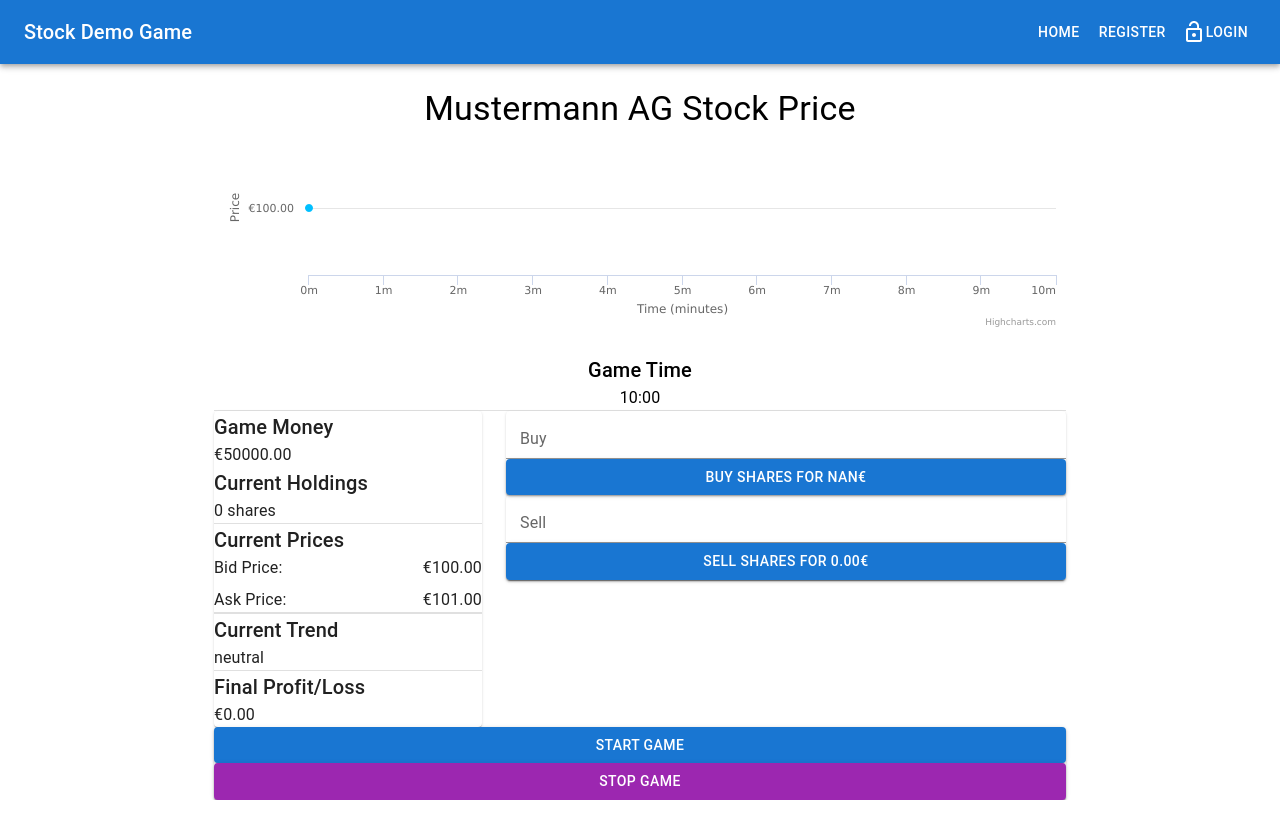
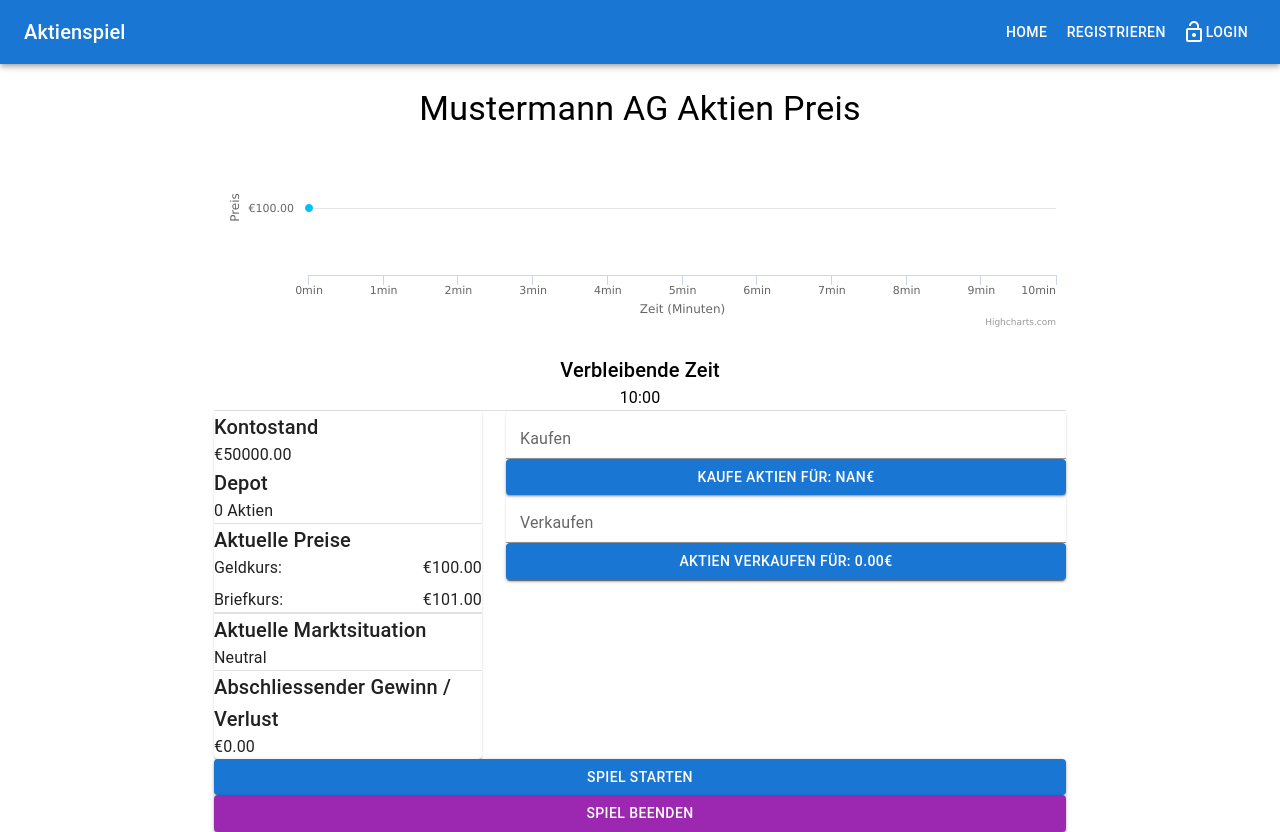
Before and after one commit to ckeck-ck/stockdemogame, a React (Create React App) app: page /dashboard in a window 1280 px wide. Before the commit the page ends 800 px from the top, so only its background shows below. Built offline with nearby package versions, Linux system fonts and the light colour scheme.

Commit message:
Changed english to german

```diff
--- a/src/components/Dashboard.js
+++ b/src/components/Dashboard.js
@@ -20,7 +20,7 @@ function Dashboard() {
   const [spread, setSpread] = useState(1);
   const [gameMoney, setGameMoney] = useState(50000);
   const [stockHoldings, setStockHoldings] = useState(0);
-  const [currentTrend, setCurrentTrend] = useState("neutral");
+  const [currentTrend, setCurrentTrend] = useState("Neutral");
   const [profitLoss, setProfitLoss] = useState(0);
   const [askPrice, setAskPrice] = useState(0);
   const [bidPrice, setBidPrice] = useState(0);
@@ -33,7 +33,7 @@ function Dashboard() {
   const [initialPrice, setInitialPrice] = useState(100);
   const [initialAskPrice, setInitialAskPrice] = useState(100);
   const [initialBidPrice, setInitialBidPrice] = useState(99);
-  const [initialTrend, setInitialTrend] = useState("neutral");
+  const [initialTrend, setInitialTrend] = useState("Neutral");
   const [sellOrder, setSellOrder] = useState(0);
   const [buyOrder, setBuyOrder] = useState(0);
   const [finalProfitLoss, setFinalProfitLoss] = useState(0);
@@ -58,20 +58,20 @@ function Dashboard() {
     },
     xAxis: {
       title: {
-        text: "Time (minutes)",
+        text: "Zeit (Minuten)",
       },
       min: 0,
       max: 10,
       tickInterval: 1,
       labels: {
         formatter: function () {
-          return this.value + "m";
+          return this.value + "min";
         },
       },
     },
     yAxis: {
       title: {
-        text: "Price",
+        text: "Preis",
       },
       labels: {
         formatter: function () {
@@ -99,12 +99,12 @@ function Dashboard() {
     },
     series: [
       {
-        name: "Bid Price",
+        name: "Briefkurs",
         data: stockData.map((d) => [d.time / 60, d.price]),
         color: "#00bfff",
       },
       {
-        name: "Ask Price",
+        name: "Geldkurs",
         data: stockData.map((d) => [d.time / 60, d.askPrice]),
         color: "#000000",
       },
@@ -136,11 +136,11 @@ function Dashboard() {
     const previousPrice = lastThreePrices[1];
     const priceBeforeThat = lastThreePrices[0];
     if (currentPrice < previousPrice && previousPrice < priceBeforeThat) {
-      setCurrentTrend("bearish");
+      setCurrentTrend("Bärenmarkt");
     } else if (currentPrice > previousPrice && previousPrice > priceBeforeThat) {
-      setCurrentTrend("bullish");
+      setCurrentTrend("Bullenmarkt");
     } else {
-      setCurrentTrend("neutral");
+      setCurrentTrend("Neutral");
     }
   }, [spread, stockData])
 
@@ -164,11 +164,11 @@ function Dashboard() {
 
       // update current trend
       if (newPrice > stockData[stockData.length - 1].price) {
-        setCurrentTrend("bullish");
+        setCurrentTrend("Bullenmarkt");
       } else if (newPrice < stockData[stockData.length - 1].price) {
-        setCurrentTrend("bearish");
+        setCurrentTrend("Bärenmarkt");
       } else {
-        setCurrentTrend("neutral");
+        setCurrentTrend("Neutral");
       }
 
       // update bid and ask prices
@@ -241,11 +241,11 @@ function Dashboard() {
 
           // update current trend
           if (newPrice > stockData[stockData.length - 1].price) {
-            setCurrentTrend("bullish");
+            setCurrentTrend("Bullenmarkt");
           } else if (newPrice < stockData[stockData.length - 1].price) {
-            setCurrentTrend("bearish");
+            setCurrentTrend("Bärenmarkt");
           } else {
-            setCurrentTrend("neutral");
+            setCurrentTrend("Neutral");
           }
 
           // add new data point to time series
@@ -366,33 +366,33 @@ function Dashboard() {
     <Container maxWidth="md">
       <Box mt={3}>
         <Typography variant="h4" align="center" >
-          Mustermann AG Stock Price
+          Mustermann AG Aktien Preis
         </Typography>
         <HighchartsReact highcharts={Highcharts} options={chartOptions} ref={chartRef} />
       </Box>
       <Box mt={3}>
-        <Typography variant="h6" align="center">Game Time</Typography>
+        <Typography variant="h6" align="center">Verbleibende Zeit</Typography>
         <Typography align="center">{`${Math.floor(gameTime / 60).toString().padStart(2, "0")}:${(gameTime % 60).toString().padStart(2, "0")}`}</Typography>
         <Divider />
       </Box>
       <Grid container spacing={3}>
         <Grid item xs={12} md={4}>
           <Paper style={{ display: "block" }}>
-            <Typography variant="h6">Game Money</Typography>
+            <Typography variant="h6">Kontostand</Typography>
             <Typography>€{gameMoney.toFixed(2)}</Typography>
-            <Typography variant="h6">Current Holdings</Typography>
-            <Typography>{stockHoldings} shares</Typography>
+            <Typography variant="h6">Depot</Typography>
+            <Typography>{stockHoldings} Aktien</Typography>
             <Divider />
-            <Typography variant="h6">Current Prices</Typography>
+            <Typography variant="h6">Aktuelle Preise</Typography>
             <Grid container spacing={1}>
               <Grid item xs={6}>
-                <Typography>Bid Price:</Typography>
+                <Typography>Geldkurs:</Typography>
               </Grid>
               <Grid item xs={6}>
                 <Typography align="right">€{bidPrice.toFixed(2)}</Typography>
               </Grid>
               <Grid item xs={6}>
-                <Typography>Ask Price:</Typography>
+                <Typography>Briefkurs:</Typography>
               </Grid>
               <Grid item xs={6}>
                 <Typography align="right">€{askPrice.toFixed(2)}</Typography>
@@ -400,19 +400,19 @@ function Dashboard() {
             </Grid>
             <Divider />
             <Divider />
-            <Typography variant="h6">Current Trend</Typography>
+            <Typography variant="h6">Aktuelle Marktsituation</Typography>
             <Typography>{currentTrend}</Typography>
             <Divider />
             {gameRunning ? (
               <>
-                <Typography variant="h6">Profit/Loss</Typography>
+                <Typography variant="h6">Gewinn/Verlust</Typography>
                 <Typography style={{ color: gameMoney < 50000 ? "red" : "green" }}>
                   €{(stockHoldings * (bidPrice - spread) - gameMoney).toFixed(2)}
                 </Typography>
               </>
             ) : (
               <>
-                <Typography variant="h6">Final Profit/Loss</Typography>
+                <Typography variant="h6">Abschliessender Gewinn / Verlust</Typography>
                 <Typography>€{finalProfitLoss.toFixed(2)}</Typography>
               </>
             )}
@@ -425,16 +425,16 @@ function Dashboard() {
           <Paper>
             <form onSubmit={handleBuy}>
               <FormControl fullWidth>
-                <InputLabel htmlFor="buy-input">Buy</InputLabel>
+                <InputLabel htmlFor="buy-input">Kaufen</InputLabel>
                 <Input id="buy-input" type="number" inputProps={{ min: "0" }} max={Math.floor(gameMoney / stockData[stockData.length - 1].price)} inputRef={buyInputRef} />
               </FormControl>
-              <Button type="submit" variant="contained" color="primary" fullWidth>Buy shares for {buyOrder.toFixed(2)}€</Button>
+              <Button type="submit" variant="contained" color="primary" fullWidth>Kaufe Aktien für: {buyOrder.toFixed(2)}€</Button>
             </form>
           </Paper>
           <Paper>
             <form onSubmit={handleSell}>
               <FormControl fullWidth>
-                <InputLabel htmlFor="sell-input">Sell</InputLabel>
+                <InputLabel htmlFor="sell-input">Verkaufen</InputLabel>
                 <Input
                   id="sell-input"
                   type="number"
@@ -450,15 +450,15 @@ function Dashboard() {
                 color="primary"
                 fullWidth
               >
-                Sell shares for {sellOrder.toFixed(2)}€
+                Aktien verkaufen für: {sellOrder.toFixed(2)}€
               </Button>
             </form>
           </Paper>
         </Grid>
       </Grid>
       <Paper>
-        <Button type="button" variant="contained" color="primary" onClick={handleStartGame} fullWidth>Start Game</Button>
-        <Button type="button" variant="contained" color="secondary" onClick={handleStopGame} fullWidth>Stop Game</Button>
+        <Button type="button" variant="contained" color="primary" onClick={handleStartGame} fullWidth>Spiel starten</Button>
+        <Button type="button" variant="contained" color="secondary" onClick={handleStopGame} fullWidth>Spiel beenden</Button>
       </Paper>
       {gameOver && <Typography variant="h3" align="center">Game Over</Typography>}
     </Container>
--- a/src/components/Login.js
+++ b/src/components/Login.js
@@ -35,7 +35,7 @@ const Login = () => {
     return (
         <Container component="main" maxWidth="xs">
             <Typography component="h1" variant="h6" align='center'>
-                Login to your account:
+                Anmelden:
             </Typography>
             <Box
                 component="form"
@@ -59,16 +59,16 @@ const Login = () => {
                     value={password}
                     onChange={(e) => setPassword(e.target.value)}
                 />
-                {loginError && <Typography color="error">Invalid Username or password.</Typography>}
+                {loginError && <Typography color="error">Falsche Benutzername oder Passwort.</Typography>}
                 <Box sx={{ display: 'flex', justifyContent: 'center', width: '100%' }}>
                     <Button variant="contained" color="primary" type="submit">
                         Login
                     </Button>
                 </Box>
                 <Typography variant="body2" color="textSecondary" align="center">
-                    Don't have an account?{' '}
+                    Sie haben noch keinen Account?{' '}
                     <Link to="/register">
-                        Sign up
+                        Registrieren
                     </Link>
                 </Typography>
             </Box>
--- a/src/components/Navigation.js
+++ b/src/components/Navigation.js
@@ -32,14 +32,14 @@ const Navigation = () => {
         <AppBar position="static">
             <Toolbar>
                 <Box display="flex" alignItems="center">
-                    <Typography variant="h6">Stock Demo Game</Typography>
+                    <Typography variant="h6">Aktienspiel</Typography>
                 </Box>
                 <Box display="flex" alignItems="center" marginLeft="auto">
                     <Button color="inherit" component={Link} to="/">
                         Home
                     </Button>
                     <Button color="inherit" component={Link} to="/register">
-                        Register
+                        Registrieren
                     </Button>
                 </Box>
                 {loggedIn ? (
--- a/src/components/Register.js
+++ b/src/components/Register.js
@@ -132,7 +132,7 @@ const Register = () => {
                     value={userName}
                     onChange={(e) => setUserName(e.target.value)}
                     error={!isUserNameValid()}
-                    helperText={!isUserNameValid() ? 'Please enter a valid username' : ''}
+                    helperText={!isUserNameValid() ? 'Bitte geben Sie einen Benutzernamen ein' : ''}
                 />
                 <TextField
                     margin="normal"
@@ -145,7 +145,7 @@ const Register = () => {
                     value={email}
                     onChange={(e) => setEmailValue(e.target.value)}
                     error={!isEmailValid()}
-                    helperText={!isEmailValid() ? 'Please enter a valid email address' : ''}
+                    helperText={!isEmailValid() ? 'Bitte geben Sie eine E-Mail Adresse ein.' : ''}
                 />
                 <TextField
                     margin="normal"
@@ -157,7 +157,7 @@ const Register = () => {
                     value={password}
                     onChange={(e) => setPassword(e.target.value)}
                     error={!isPasswordValid()}
-                    helperText={!isPasswordValid() ? 'Password must contain at least 1 lowercase, 1 uppercase, 1 number, 1 special character, and be between 8 and 24 characters long' : ''}
+                    helperText={!isPasswordValid() ? 'Das Passwort muss mindestens einen Kleinbuchstaben, einen Großbuchstaben, eine Nummer und ein Sonderzeichen beinhalten. Passwortlänge 8-24 Zeichen' : ''}
                 />
                 <TextField
                     margin='normal'
@@ -169,24 +169,24 @@ const Register = () => {
                     value={passwordConfirmation}
                     onChange={(e) => setPasswordConfirmation(e.target.value)}
                     error={!doPasswordsMatch()}
-                    helperText={!doPasswordsMatch() ? 'Passwords do not match' : ''}
+                    helperText={!doPasswordsMatch() ? 'Passwörter stimmen nicht überein' : ''}
                 />
                 <Typography variant='h5' color={'gray'}>
                     <br />
-                    Personal information
+                    Persönliche informationen
                 </Typography>
                 <TextField
                     margin="normal"
                     required
                     fullWidth
                     name="firstName"
-                    label="Firstname"
+                    label="Vorname"
                     type="text"
                     id="firstName"
                     value={firstName}
                     onChange={(e) => setFirstName(e.target.value)}
                     error={!isFirstnameValid()}
-                    helperText={!isFirstnameValid() ? 'Please enter a valid name.' : ''}
+                    helperText={!isFirstnameValid() ? 'Bitte geben Sie einen Namen ein' : ''}
                     InputLabelProps={{
                         shrink: true,
                     }}
@@ -196,13 +196,13 @@ const Register = () => {
                     required
                     fullWidth
                     name="lastName"
-                    label="Lastname"
+                    label="Nachname"
                     type="text"
                     id="lastName"
                     value={lastName}
                     onChange={(e) => setLastName(e.target.value)}
                     error={!isLastNameValid()}
-                    helperText={!isLastNameValid() ? 'Please enter a valid name.' : ''}
+                    helperText={!isLastNameValid() ? 'Bitte geben Sie einen Namen ein.' : ''}
                     InputLabelProps={{
                         shrink: true,
                     }}
@@ -212,7 +212,7 @@ const Register = () => {
                     required
                     fullWidth
                     name="date of birth"
-                    label="Date of Birth"
+                    label="Geburtsdatum"
                     type="date"
                     id="date-of-birth"
                     value={dateOfBirth}
@@ -228,7 +228,7 @@ const Register = () => {
                     required
                     fullWidth
                     name="address"
-                    label="Address"
+                    label="Adresse"
                     type="text"
                     id="address"
                     value={address}
@@ -241,7 +241,7 @@ const Register = () => {
                     required
                     fullWidth
                     name="residence"
-                    label="Residence"
+                    label="Anschrift"
                     type="text"
                     id="residence"
                     value={residence}
@@ -254,7 +254,7 @@ const Register = () => {
                     required
                     fullWidth
                     name="zipcode"
-                    label="Zip Code"
+                    label="Postleitzahl"
                     type="text"
                     id="zipCode"
                     value={zipCode}
@@ -269,7 +269,7 @@ const Register = () => {
                     fullWidth
                     sx={{ mt: 3, mb: 2 }}
                 >
-                    Register
+                    Registrieren
                 </Button>
             </Box>
         </Container>
```
